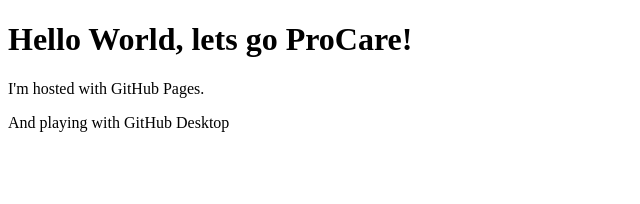
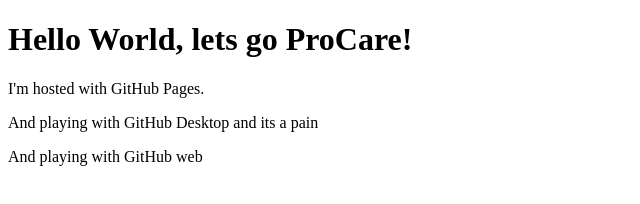
Before and after one commit to procaresolutions/procaresolutions.github.io, a plain HTML site: page index.html in a window 1280 px wide. Shown: the whole page, without its empty margins (0-640 px from the left). Drawn offline with Linux system fonts and the light colour scheme.

Commit message:
Update index.html

```diff
--- a/index.html
+++ b/index.html
@@ -3,6 +3,6 @@
 <body>
 <h1>Hello World, lets go ProCare!</h1>
 <p>I'm hosted with GitHub Pages.</p>
-<p>And playing with GitHub Desktop</p>
-</body>
+<p>And playing with GitHub Desktop and its a pain</p>
+  <p>And playing with GitHub web</p></body>
 </html>
```
